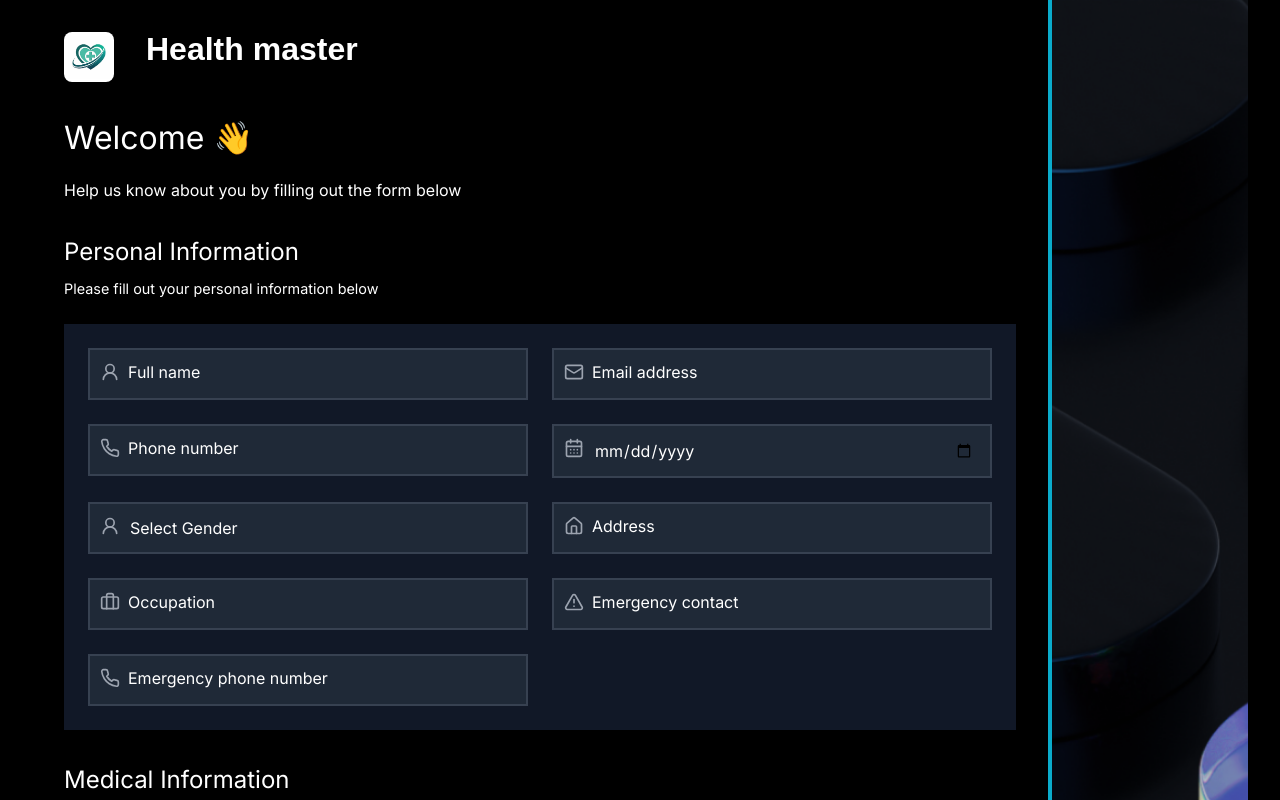
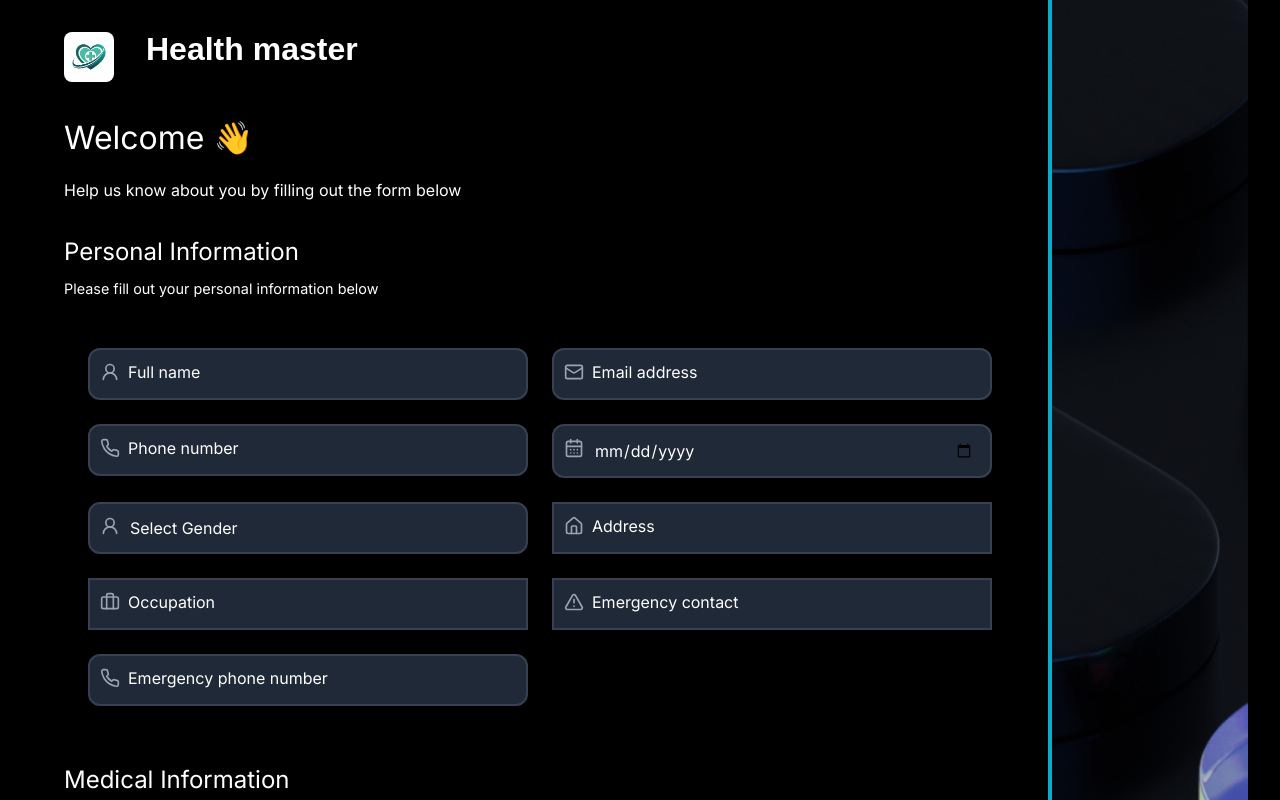
Before and after one commit to CHEGEBB/healthmasterv2, a Next.js app: page /data in a window 1280 px wide. Shown: the top 800 px of the page. Built offline with nearby package versions, Linux system fonts and the light colour scheme.

Commit message:
Update PersonalInfo form styling and validation

```diff
--- a/components/forms/PersonalInfo.jsx
+++ b/components/forms/PersonalInfo.jsx
@@ -43,13 +43,13 @@ export default function PersonalInfo() {
   };
 
   return (
-    <div className="p-6 mx-auto text-white bg-gray-900 rounded-lg shadow-lg max-w-7xl">
+    <div className="p-6 mx-auto shadow-lg text-whiterounded-lg max-w-7xl">
       <form className="space-y-6">
         <div className="grid grid-cols-1 gap-6 md:grid-cols-2">
           <div className="relative">
             <input
               type="text"
-              className={`w-full bg-gray-800 border-2 border-gray-700 rounded-md py-3 px-4 pl-10 focus:outline-none focus:border-green-500 transition-colors ${
+              className={`w-full bg-gray-800 border-2 border-gray-700 rounded-xl py-3 px-4 pl-10 focus:outline-none focus:border-green-500 transition-colors ${
                 validationState.name === false ? 'border-red-500' : ''
               } ${validationState.name === true ? 'border-green-500' : ''}`}
               id="name"
@@ -72,7 +72,7 @@ export default function PersonalInfo() {
           <div className="relative">
             <input
               type="email"
-              className={`w-full bg-gray-800 border-2 border-gray-700 rounded-md py-3 px-4 pl-10 focus:outline-none focus:border-green-500 transition-colors ${
+              className={`w-full bg-gray-800 border-2 border-gray-700 rounded-xl py-3 px-4 pl-10 focus:outline-none focus:border-green-500 transition-colors ${
                 validationState.email === false ? 'border-red-500' : ''
               } ${validationState.email === true ? 'border-green-500' : ''}`}
               id="email"
@@ -95,7 +95,7 @@ export default function PersonalInfo() {
           <div className="relative">
             <input
               type="tel"
-              className={`w-full bg-gray-800 border-2 border-gray-700 rounded-md py-3 px-4 pl-10 focus:outline-none focus:border-green-500 transition-colors ${
+              className={`w-full bg-gray-800 border-2 border-gray-700 rounded-xl py-3 px-4 pl-10 focus:outline-none focus:border-green-500 transition-colors ${
                 validationState.phone === false ? 'border-red-500' : ''
               } ${validationState.phone === true ? 'border-green-500' : ''}`}
               id="phone"
@@ -118,7 +118,7 @@ export default function PersonalInfo() {
           <div className="relative">
             <input
               type="date"
-              className={`w-full bg-gray-800 border-2 border-gray-700 rounded-md py-3 px-4 pl-10 focus:outline-none focus:border-green-500 transition-colors ${
+              className={`w-full bg-gray-800 border-2 border-gray-700 rounded-xl py-3 px-4 pl-10 focus:outline-none focus:border-green-500 transition-colors ${
                 validationState.dob === false ? 'border-red-500' : ''
               } ${validationState.dob === true ? 'border-green-500' : ''}`}
               id="dob"
@@ -132,7 +132,7 @@ export default function PersonalInfo() {
 
           <div className="relative">
             <select
-              className="w-full px-4 py-3 pl-10 transition-colors bg-gray-800 border-2 border-gray-700 rounded-md appearance-none focus:outline-none focus:border-green-500"
+              className="w-full px-4 py-3 pl-10 transition-colors bg-gray-800 border-2 border-gray-700 appearance-none rounded-xl focus:outline-none focus:border-green-500"
               onChange={(e) => handleGenderChange(e.target.value)}
               value={formState.gender}
             >
@@ -205,7 +205,7 @@ export default function PersonalInfo() {
             <label
               htmlFor="emergencyContact"
               className={`absolute left-10 top-3 transition-all ${
-                formState.emergencyContact ? 'text-xs -top-2.5 bg-gray-900 px-1' : ''
+                formState.emergencyContact ? 'text-xs -top-0.5 bg-gray-900 px-1' : ''
               }`}
             >
               Emergency contact
@@ -217,7 +217,7 @@ export default function PersonalInfo() {
           <div className="relative">
             <input
               type="tel"
-              className={`w-full bg-gray-800 border-2 border-gray-700 rounded-md py-3 px-4 pl-10 focus:outline-none focus:border-green-500 transition-colors ${
+              className={`w-full bg-gray-800 border-2 border-gray-700 rounded-xl py-3 px-4 pl-10 focus:outline-none focus:border-green-500 transition-colors ${
                 validationState.emergencyPhone === false ? 'border-red-500' : ''
               } ${validationState.emergencyPhone === true ? 'border-green-500' : ''}`}
               id="emergencyPhone"
@@ -228,7 +228,7 @@ export default function PersonalInfo() {
             <label
               htmlFor="emergencyPhone"
               className={`absolute left-10 top-3 transition-all ${
-                formState.emergencyPhone ? 'text-xs -top-2.5 bg-gray-900 px-1' : ''
+                formState.emergencyPhone ? 'text-xs -top-0.5 bg-gray-900 px-1' : ''
               }`}
             >
               Emergency phone number
```
